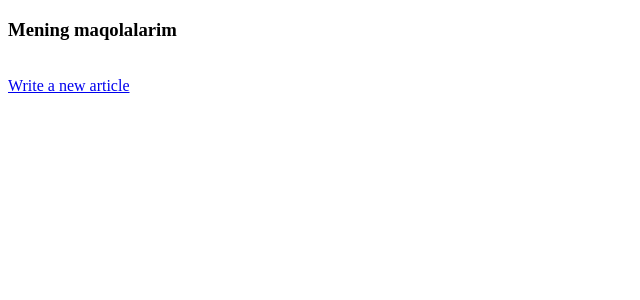
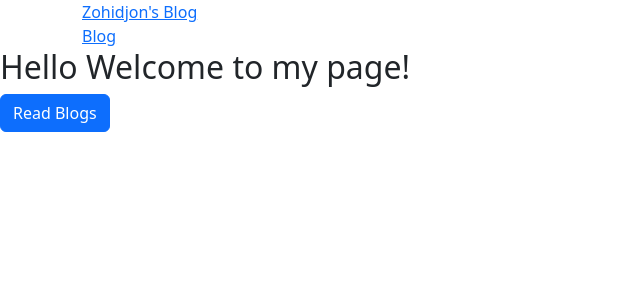
Before and after one commit to zohidjon-m/blog-app, a Flask app: page / in a window 1280 px wide. Shown: the top 300 px of the page, without its empty margins (0-640 px from the left). Run offline with Flask 3, Linux system fonts and the light colour scheme; parts of the project's set-up code (start-up, migrations or seed data) failed here and were passed over.

Commit message:
Add main page

```diff
--- a/fikrlog/app.py
+++ b/fikrlog/app.py
@@ -4,7 +4,7 @@
     render_template,
     request,
     session,
-    make_response,
+    # make_response,
     redirect
 )
 from article import Article
@@ -20,6 +20,10 @@
 
 
 @app.route("/")
+def main():
+    return render_template("main.html")
+
+@app.route("/blog/")
 def blog():
     return render_template("blog.html", articles = articles)
 
@@ -44,7 +48,7 @@
         return render_template("login.html", error="username/password incorrect")
     session["user"] = username
 
-    return "you are now authenticated"
+    return redirect("/publish")
 
 @app.get("/logout")
 def logout():
@@ -78,26 +82,26 @@
 
 
 
-@app.route("/set-session")
-def set_session():
-    session["user_id"] = 1
-    return "session set"
+# @app.route("/set-session")
+# def set_session():
+#     session["user_id"] = 54
+#     return "session set"
 
-@app.route("/get-session")
-def get_session():
-    return f"user_id = {session['user_id']}"
+# @app.route("/get-session")
+# def get_session():
+#     return f"user_id = {session['user_id']}"
 
-@app.route("/first-time")
-def first_time():
-    if 'seen' not in request.cookies:
-       response = make_response("you are new here")
-       response.set_cookie("seen", "1")
-       return response
+# @app.route("/first-time")
+# def first_time():
+#     if 'seen' not in request.cookies:
+#        response = make_response("you are new here")
+#        response.set_cookie("seen", "1")
+#        return response
 
-    seen = int(request.cookies["seen"])
-    response = make_response(f"I have seen you before {seen} times")
-    response.set_cookie("seen", str(seen+1))
-    return response
+#     seen = int(request.cookies["seen"])
+#     response = make_response(f"I have seen you before {seen} times")
+#     response.set_cookie("seen", str(seen+1))
+#     return response
 
 if __name__ == "__main__":
     app.run(port=4444, debug=True)
--- a/fikrlog/templates/blog.html
+++ b/fikrlog/templates/blog.html
@@ -3,7 +3,15 @@
 <head>
     <meta charset="UTF-8">
     <meta name="viewport" content="width=device-width, initial-scale=1.0">
-    <title>Fikrlog</title>
+    <!-- <meta name="description" content="I am Zohidjon Mahmudjonov, 19-year-old Software Engineer from Tashkent, Uzbekistan, currently living in Seoul, South Korea">
+    <meta name="keywords" content="Zohidjon's Blog">
+    <meta name="author" content="Zohidjon Mahmudjonov">
+    <meta property="og:title" content="Web Development Guide">
+    <meta property="og:description" content="Learn web development with our easy-to-follow guide.">
+    <meta property="og:image" content="https://example.com/thumbnail.jpg"> -->
+    <link href="https://cdn.jsdelivr.net/npm/bootstrap@5.3.3/dist/css/bootstrap.min.css" rel="stylesheet" integrity="sha384-QWTKZyjpPEjISv5WaRU9OFeRpok6YctnYmDr5pNlyT2bRjXh0JMhjY6hW+ALEwIH" crossorigin="anonymous">
+
+    <title></title>
 </head>
 <body>
     <h3>Mening maqolalarim</h3>
@@ -13,6 +21,6 @@
     {% endfor %}
 
     <br>
-    <a href="/publish.html">Write a new article</a>
+    <a href="/publish">Write a new article</a>
 </body>
 </html>
--- /dev/null
+++ b/fikrlog/templates/main.html
@@ -0,0 +1,34 @@
+<!DOCTYPE html>
+<html lang="en">
+<head>
+    <meta charset="UTF-8">
+    <title>Zohidjon's Blog</title>
+    <meta name="viewport" content="width=device-width, initial-scale=1.0">
+    <meta name="description" content="I am Zohidjon Mahmudjonov, 19-year-old Software Engineer from Tashkent, Uzbekistan, currently living in Seoul, South Korea">
+    <meta name="keywords" content="Zohidjon's Blog">
+    <meta name="author" content="Zohidjon Mahmudjonov">
+    <!-- <meta property="og:title" content="Web Development Guide">
+    <meta property="og:description" content="Learn web development with our easy-to-follow guide."> -->
+    <!-- <meta property="og:image" content="https://example.com/thumbnail.jpg"> -->
+    <link href="https://cdn.jsdelivr.net/npm/bootstrap@5.3.3/dist/css/bootstrap.min.css" rel="stylesheet" integrity="sha384-QWTKZyjpPEjISv5WaRU9OFeRpok6YctnYmDr5pNlyT2bRjXh0JMhjY6hW+ALEwIH" crossorigin="anonymous">
+</head>
+<body>
+    <header class="header--title flex align-items-center">
+        <div class="container">
+            <div class="align-items-center flex">
+                <div class="logo-wrapper">
+                    <a class="logo" href="/">Zohidjon's Blog</a>
+                </div>
+                <ul class="nav align-items-center">
+                    <li><a class="list-item"href="/blog/">Blog</a></li>
+                    </ul>
+
+            </div>
+        </div>
+    </header>
+
+
+    <h2> Hello Welcome to my page!</h2>
+    <a class="btn btn-primary" href="/blog.html/" role="button">Read Blogs</a>
+</body>
+</html>
```
Also changed, not shown: 2 other files.
